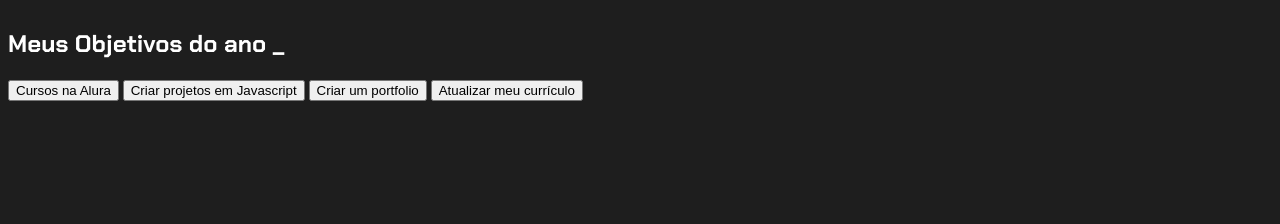
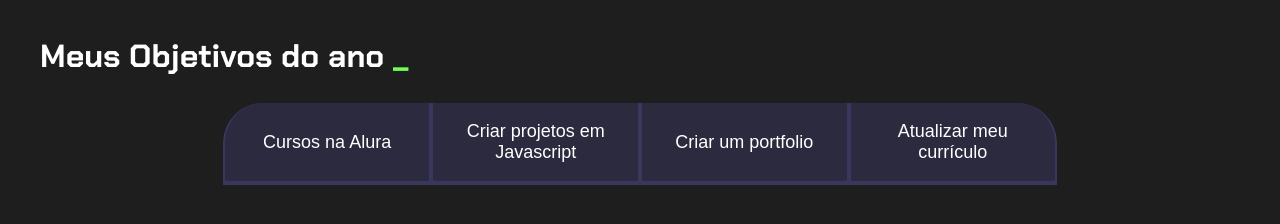
Before and after one commit to jpalito178/Matematica-II-jp, a plain HTML site: page index.html in a window 1280 px wide. Drawn offline with Linux system fonts and the light colour scheme.

Commit message:
Update style.css

```diff
--- a/style.css
+++ b/style.css
@@ -15,7 +15,55 @@ body {
     font-family: 'Chakra Petch', sans-serif;
 }
 
-.conteudo-principal{
+.conteudo-principal {
     display: flex;
     flex-direction: column;
+    justify-content: center;
+    align-items: center;
+    max-width: 1200px;
+    width: 100%;
+    margin: 0 auto;
 }
+
+.titulo-principal {
+    text-align: left;
+    width: 100%;
+    font-size: 32px;
+}
+
+.titulo-principal span {
+    color: var(--verde);
+}
+
+.botao {
+    font-family: "Crakra Petch", sans-serif;
+    background-color: var(--botao-inativo);
+    color: var(--branco);
+    display: flex;
+    justify-content: center;
+    padding: 1em;
+    font-size: 18px;
+    align-items: center;
+    width: 100%;
+    border-bottom: 4px solid var(--botao-ativo);
+    border-left: 2px solid var(--botao-ativo);
+    border-right: 2px solid var(--botao-ativo);
+    border-top: none;
+}
+.botao:first-child{
+    border-radius: 40px 40px 0 0;
+}
+.botoes{
+    display: block;
+}
+@media screen and (min-width: 768px) {
+    .botoes {
+        display: flex;
+    }
+    .botao:first-child{
+        border-radius: 40px 0 0 0;
+    }
+    .botao:last-child{
+        border-radius: 0 40px 0 0;
+    }
+}
```
